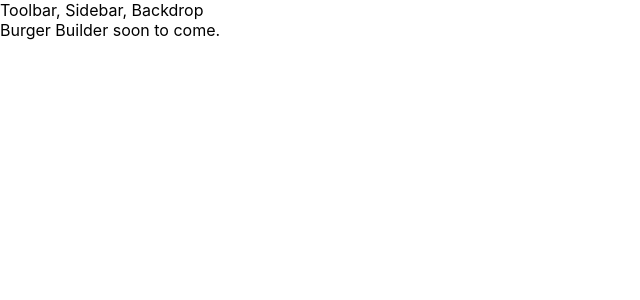
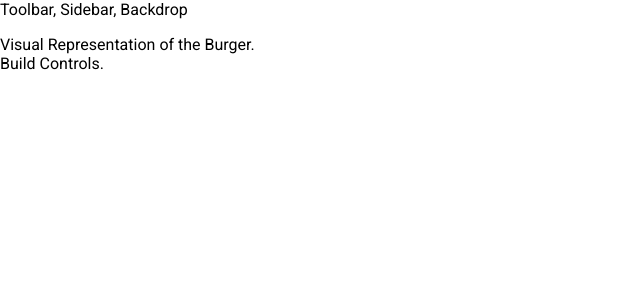
Before and after one commit to raevenbauto/burger-builder, a React (Create React App) app: page / in a window 1280 px wide. Shown: the top 300 px of the page, without its empty margins (0-640 px from the left). Built offline with nearby package versions, Linux system fonts and the light colour scheme.

Commit message:
Added BurgerBuilder Stateful Component

```diff
--- a/public/index.html
+++ b/public/index.html
@@ -24,6 +24,7 @@
       work correctly both with client-side routing and a non-root public URL.
       Learn how to configure a non-root public URL by running `npm run build`.
     -->
+    <link href="https://fonts.googleapis.com/css2?family=Roboto&display=swap" rel="stylesheet">
     <title>My Burger</title>
   </head>
   <body>
--- a/src/App.js
+++ b/src/App.js
@@ -1,12 +1,15 @@
 import React, {Component, Fragment} from 'react';
 import Layout from "./components/Layout/Layout";
+import BurgerBuilder from "./containers/BurgerBuilder/BurgerBuilder";
 
 class App extends Component{
   render(){
     return (
         <Fragment>
             <Layout>
-                Burger Builder soon to come.
+                <BurgerBuilder>
+
+                </BurgerBuilder>
             </Layout>
         </Fragment>
     )
--- a/src/components/Layout/Layout.js
+++ b/src/components/Layout/Layout.js
@@ -1,4 +1,5 @@
 import React, {Fragment} from "react";
+import classes from './Layout.module.css'
 const layout = (props) => {
     return (
         <Fragment>
@@ -6,9 +7,9 @@ const layout = (props) => {
                 Toolbar, Sidebar, Backdrop
             </div>
 
-            <div>
+            <main className={classes.Content}>
                 {props.children}
-            </div>
+            </main>
         </Fragment>
     )
 };
--- /dev/null
+++ b/src/components/Layout/Layout.module.css
@@ -0,0 +1,3 @@
+.Content{
+    margin-top: 16px;
+}
--- /dev/null
+++ b/src/containers/BurgerBuilder/BurgerBuilder.js
@@ -0,0 +1,16 @@
+import React, {Component, Fragment} from "react";
+
+class BurgerBuilder extends Component{
+    render(){
+        return(
+            <Fragment>
+                <div>
+                    Visual Representation of the Burger. <br/>
+                    Build Controls.
+                </div>
+            </Fragment>
+        );
+    }
+}
+
+export default BurgerBuilder;
--- a/src/index.css
+++ b/src/index.css
@@ -1,10 +1,6 @@
 body {
   margin: 0;
-  font-family: -apple-system, BlinkMacSystemFont, 'Segoe UI', 'Roboto', 'Oxygen',
-    'Ubuntu', 'Cantarell', 'Fira Sans', 'Droid Sans', 'Helvetica Neue',
-    sans-serif;
-  -webkit-font-smoothing: antialiased;
-  -moz-osx-font-smoothing: grayscale;
+  font-family: 'Roboto', sans-serif;
 }
 
 code {
```
